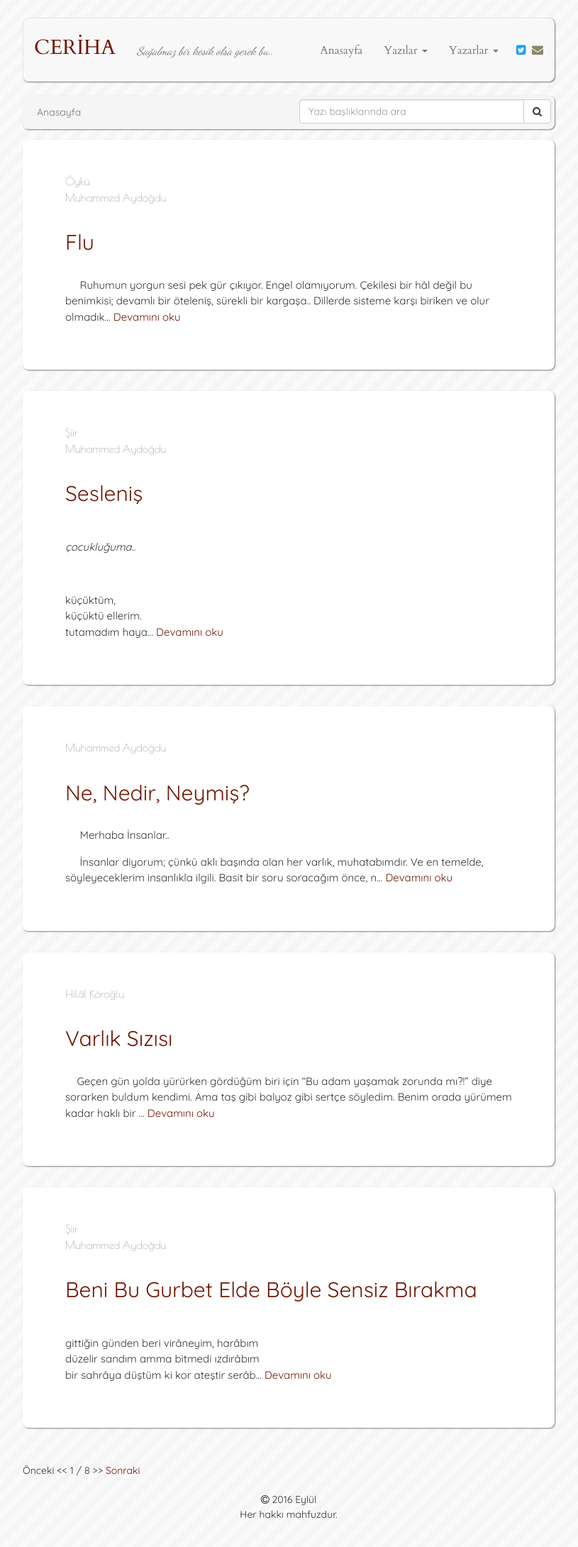
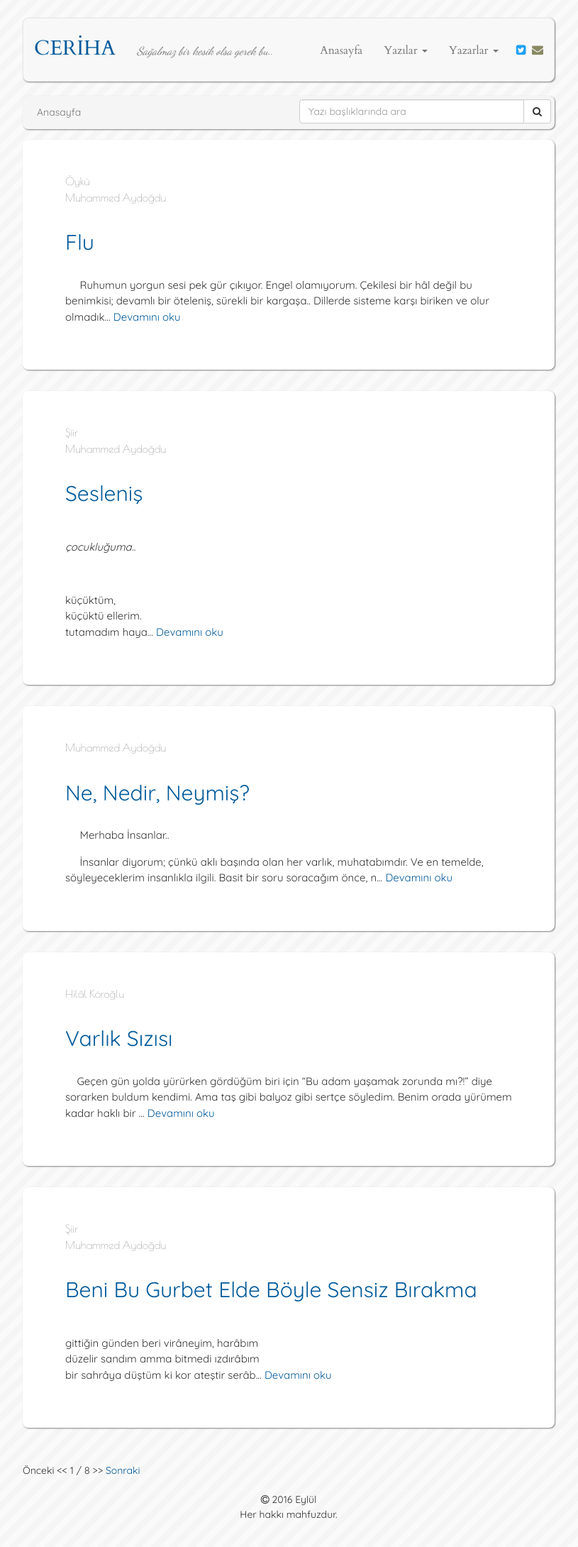
Before and after one commit to muhammedaydogdu/muhammedaydogdu.github.io, a Jekyll site: the page built from index.html, in a window 1280 px wide. Shown: the whole page at 71% size, without its empty margins (233-1048 px from the left). Built offline with Jekyll 4.4.1, drawn with Linux system fonts in a browser that asks for light colours; some web fonts are replaced; the list of posts is cut into pages by our own code.

Commit message:
Update style.css

```diff
--- a/css/style.css
+++ b/css/style.css
@@ -10,20 +10,20 @@ body {
 }
 
 a {
-  color: #711602;
+  color: #005A9B;
 }
 
 a:hover {
-  color: #711602;
+  color: #005A9B;
 }
 
 a:focus {
-  color: #711602;
+  color: #005A9B;
   text-decoration: none;
 }
 
 h2 {
-  color: #711602;
+  color: #005A9B;
 }
 
 .container .navbar {
@@ -36,17 +36,17 @@ h2 {
 }
 
 .navbar .navbar-brand {
-  color: #711602;
-  margin-top: 1px;
+  color: #005A9B;
+  margin-top: 2px;
   font-size: 29px;
 }
 
 .navbar .navbar-brand:hover {
-  color: #711602;
+  color: #005A9B;
 }
 
 .navbar .navbar-brand:focus {
-  color: #711602;
+  color: #005A9B;
 }
 
 .navbar .navbar-text {
```
